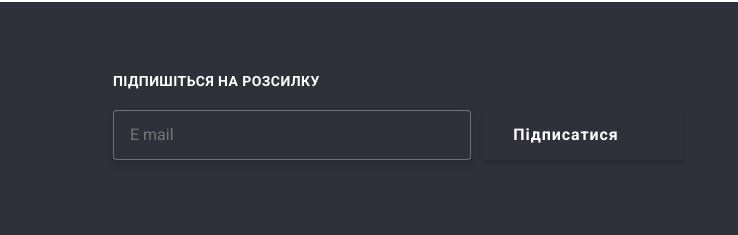
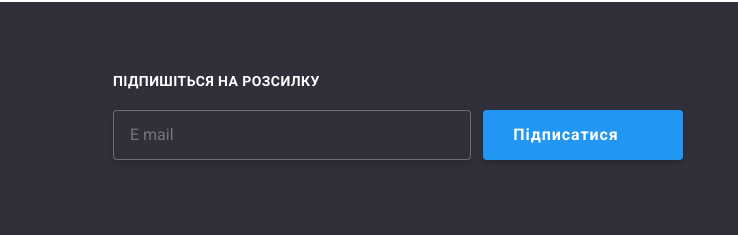
Before and after one commit to VasylBaiur/goit-markup-hw-06, a plain HTML site: page index.html in a window 1280 px wide. Shown: the part 2675-2910 px from the top of the page, 542-1280 px from the left. Drawn offline with nearby package versions, Linux system fonts and the light colour scheme.

Commit message:
change footer color

```diff
--- a/css/ctyles.css
+++ b/css/ctyles.css
@@ -745,7 +745,7 @@ background-color: var(--primary-bg-color);
       padding: 10px 28px;
       color: var(--primary-bg-color);
       fill: currentColor;
-      background: var(--primery-accent-color);
+      background: var(--primary-accent-color);
       box-shadow: 0px 4px 4px rgba(0, 0, 0, 0.15);
       border-radius: 4px;
       border: 0px solid transparent;
```
